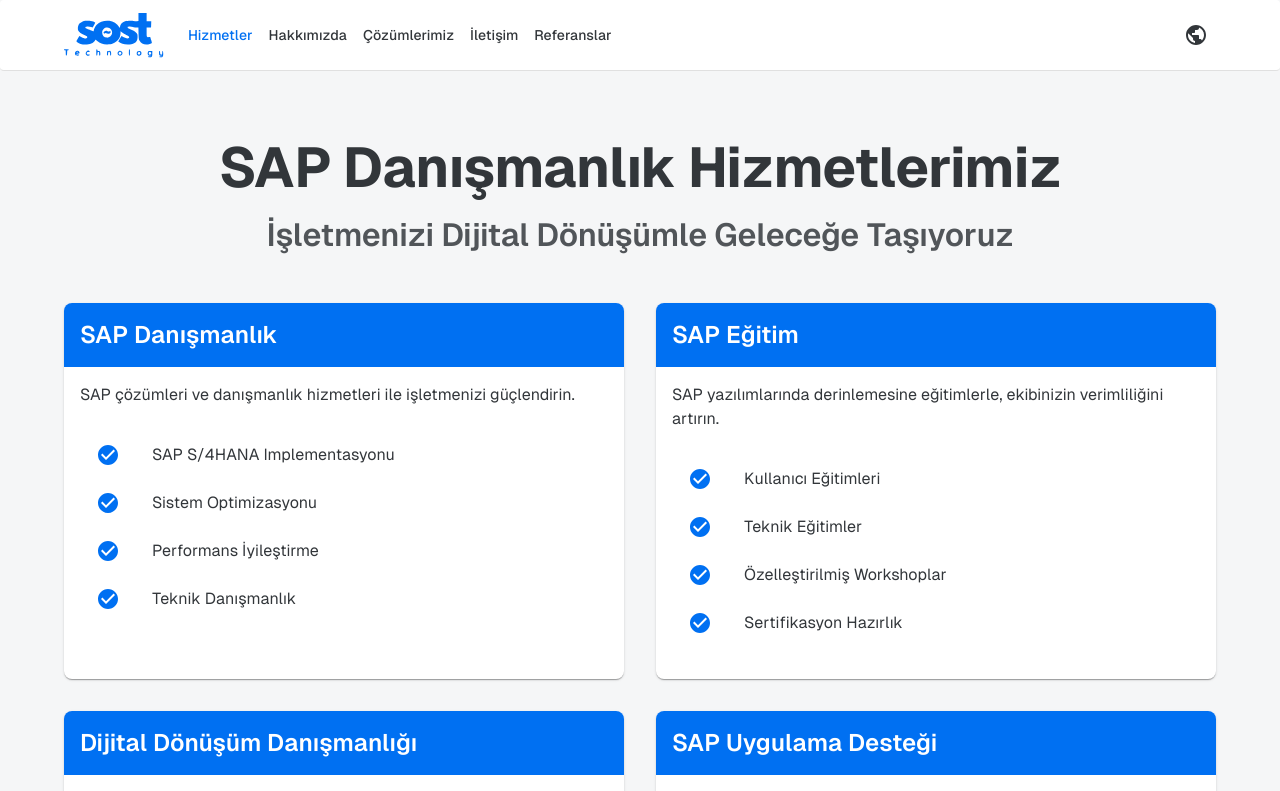
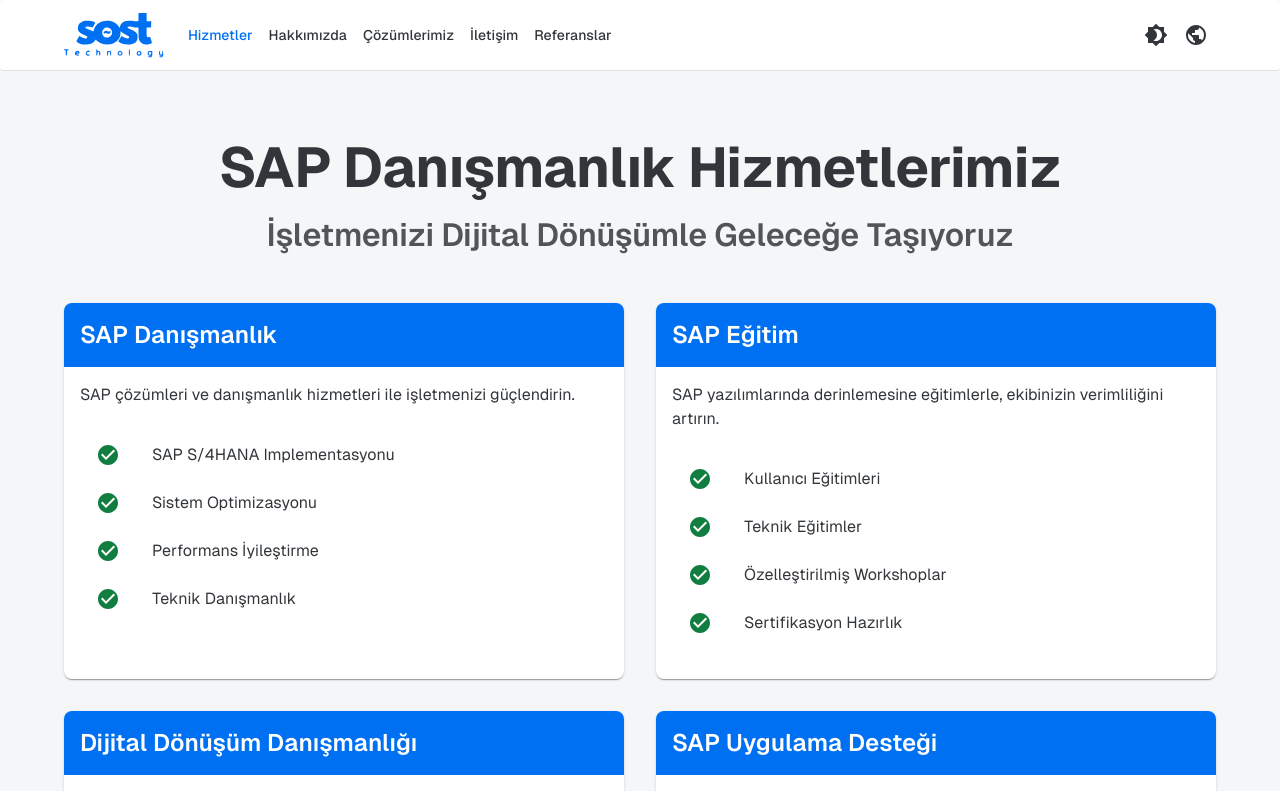
Before and after one commit to ugurkarakurt/sost-tech-website, a Next.js app: page /services in a window 1280 px wide. Shown: the top 791 px of the page. Built offline with nearby package versions, Linux system fonts and the light colour scheme.

Commit message:
Feat - #3 | Theme updated.

```diff
--- a/src/components/layout/Header.tsx
+++ b/src/components/layout/Header.tsx
@@ -21,21 +21,23 @@
 } from '@mui/material';
 import {
   Menu as MenuIcon,
+  Brightness4 as Brightness4Icon,
+  Brightness7 as Brightness7Icon,
 } from '@mui/icons-material';
 import PublicIcon from '@mui/icons-material/Public';
 import Link from 'next/link';
 import { usePathname } from 'next/navigation';
-// import { ColorModeContext } from '../ThemeRegistry/ThemeRegistry';
+import { ColorModeContext } from '../ThemeRegistry/ThemeRegistry';
 import { navigationItems, languages } from '@/types/navigation';
-// import { useTheme } from '@mui/material/styles';
+import { useTheme } from '@mui/material/styles';
 import { useTranslation } from 'react-i18next';
 import Image from 'next/image';
 
 export function Header() {
   const pathname = usePathname();
-  // const theme = useTheme();
+  const theme = useTheme();
   const { t, i18n } = useTranslation('common');
-  // const colorMode = React.useContext(ColorModeContext);
+  const colorMode = React.useContext(ColorModeContext);
   const [mobileOpen, setMobileOpen] = React.useState(false);
   const [languageAnchor, setLanguageAnchor] = React.useState<null | HTMLElement>(null);
 
@@ -70,7 +72,11 @@
               display: { xs: 'none', md: 'flex' },
             }}
           >
-            <Image width={100} height={70} src={"/images/logo.svg"} alt={''} />
+            {theme.palette.mode === 'dark' ? (
+              <Image width={100} height={70} src={"/images/logo-dark.svg"} alt={''} />
+            ) : (
+              <Image width={100} height={70} src={"/images/logo.svg"} alt={''} />
+            )}
           </Typography>
 
           {/* Mobile menu button */}
@@ -124,7 +130,7 @@
 
           {/* Theme & Language Controls */}
           <Box sx={{ flexGrow: 0 }}>
-            {/* <IconButton
+            <IconButton
               onClick={colorMode.toggleColorMode}
               color="inherit"
               aria-label={t('theme.toggle')}
@@ -134,7 +140,7 @@
               ) : (
                 <Brightness4Icon />
               )}
-            </IconButton> */}
+            </IconButton>
             <IconButton
               onClick={handleLanguageMenu}
               color="inherit"
--- a/src/components/references/ReferenceCard.tsx
+++ b/src/components/references/ReferenceCard.tsx
@@ -60,7 +60,7 @@
           />
           <Chip
             label={t(`references.${referenceKey}.projectType`)}
-            color="secondary"
+            color="primary"
             variant="outlined"
           />
         </Box>
@@ -77,7 +77,7 @@
             {Array.isArray(results) && results.map((result, index) => (
               <ListItem key={`result-${index}`}>
                 <ListItemIcon>
-                  <CheckIcon color="primary" />
+                  <CheckIcon color="success" />
                 </ListItemIcon>
                 <ListItemText primary={result} />
               </ListItem>
--- a/src/components/services/ServicesOverview.tsx
+++ b/src/components/services/ServicesOverview.tsx
@@ -96,7 +96,7 @@
                     {service.features.map((feature, index) => (
                       <ListItem key={index}>
                         <ListItemIcon>
-                          <CheckCircleIcon color="primary" />
+                          <CheckCircleIcon color="success" />
                         </ListItemIcon>
                         <ListItemText
                           primary={t(`services.${service.id}.features.${index}`)}
--- a/src/components/solutions/SolutionCard.tsx
+++ b/src/components/solutions/SolutionCard.tsx
@@ -57,7 +57,7 @@
             {Array.isArray(features) && features.map((feature, index) => (
               <ListItem key={`feature-${index}`}>
                 <ListItemIcon>
-                  <CheckIcon color="primary" />
+                  <CheckIcon color="success" />
                 </ListItemIcon>
                 <ListItemText primary={feature} />
               </ListItem>
@@ -75,7 +75,7 @@
             {Array.isArray(benefits) && benefits.map((benefit, index) => (
               <ListItem key={`benefit-${index}`}>
                 <ListItemIcon>
-                  <StarIcon color="secondary" />
+                  <StarIcon color="primary" />
                 </ListItemIcon>
                 <ListItemText primary={benefit} />
               </ListItem>
```
Also changed, not shown: public/images/logo-dark.svg (added).
